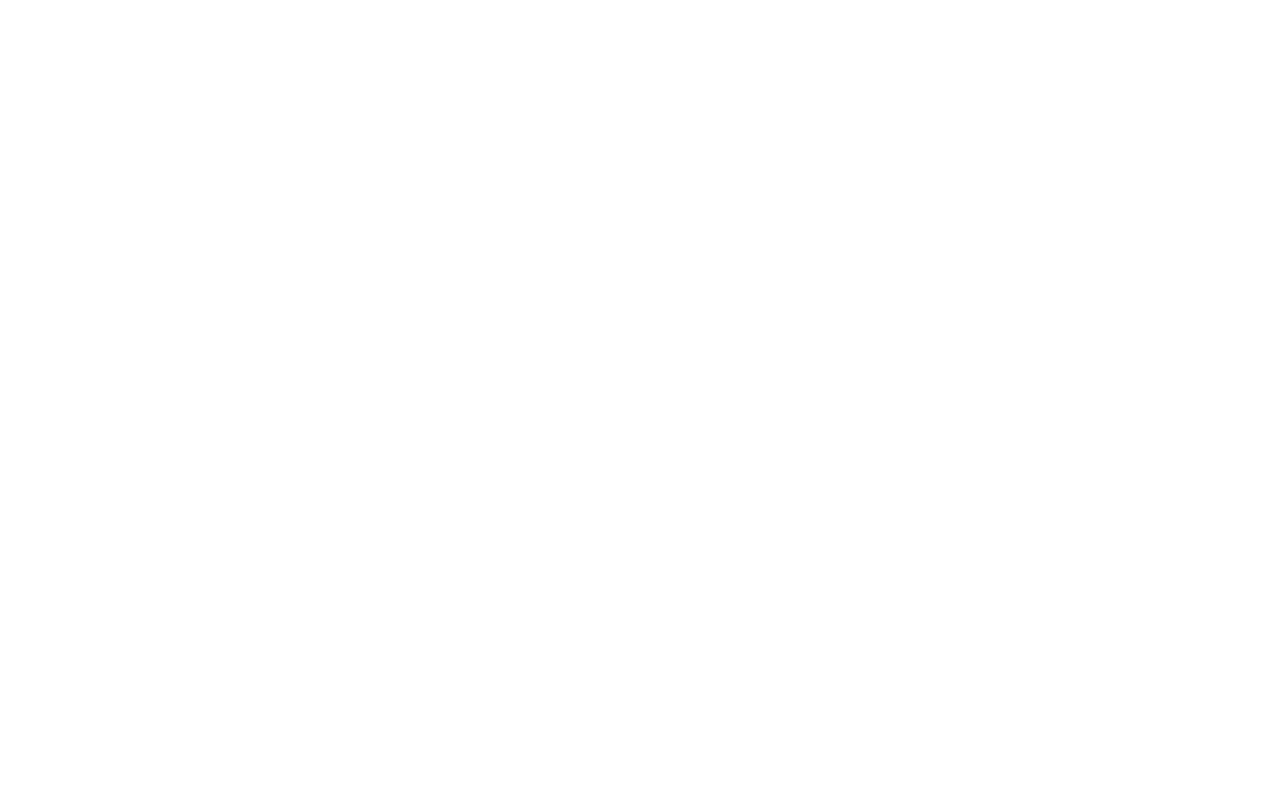
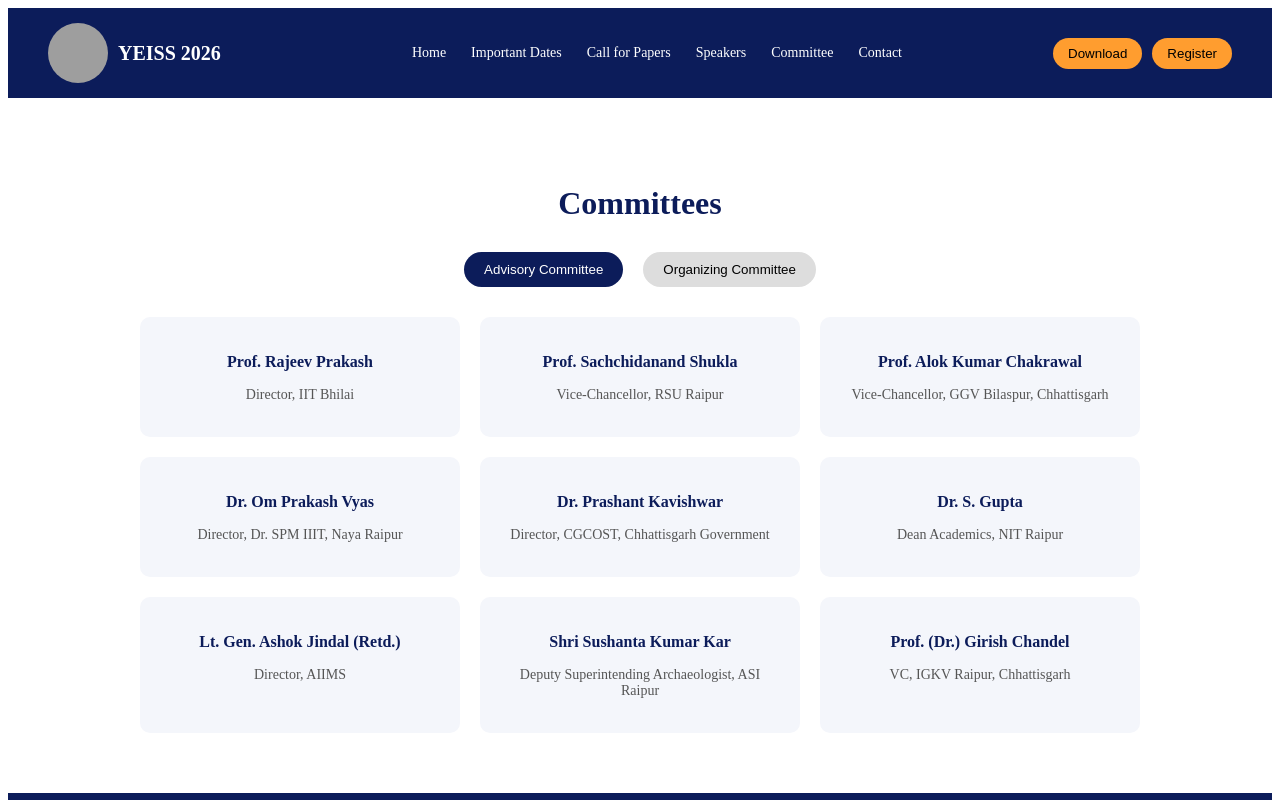
Before and after one commit to shhriiii/inae, a React (Vite) app: page /committee in a window 1280 px wide. Before the commit this address had no page. Shown: the top 800 px of the page. Built offline with nearby package versions, Linux system fonts and the light colour scheme; grey boxes are pictures that could not be loaded.

Commit message:
updtd comitee

```diff
--- a/src/App.jsx
+++ b/src/App.jsx
@@ -13,6 +13,7 @@
 import ArticlePage from "./pages/ArticlePage";
 import AbstractPage from "./pages/AbstractPage";
 import FullPaperPage from "./pages/FullPaperPage";
+import CommitteePage from "./pages/CommitteePage";
 
 function App() {
   return (
@@ -22,6 +23,7 @@
       <Route path="/sponsors" element={<SponsorsPage />} />
       <Route path="/speakers" element={<SpeakersPage />} />
       <Route path="/contact" element={<ContactPage />} />
+      <Route path="/committee" element={<CommitteePage />} />
       <Route path="/dates" element={<DatesPage />} />
 
       {/* SUBMISSION FLOW */}
--- /dev/null
+++ b/src/components/Committee.css
@@ -0,0 +1,57 @@
+.committee {
+  padding: 60px 20px;
+  text-align: center;
+}
+
+.committee h2 {
+  font-size: 32px;
+  color: #0c1c5a;
+  margin-bottom: 30px;
+}
+
+/* 🔥 TABS */
+.tabs {
+  display: flex;
+  justify-content: center;
+  gap: 20px;
+  margin-bottom: 30px;
+}
+
+.tabs button {
+  padding: 10px 20px;
+  border: none;
+  background: #ddd;
+  cursor: pointer;
+  border-radius: 20px;
+  font-weight: 500;
+}
+
+.tabs .active {
+  background: #0c1c5a;
+  color: white;
+}
+
+/* CARDS */
+.committee-container {
+  display: grid;
+  grid-template-columns: repeat(auto-fit, minmax(250px, 1fr));
+  max-width: 1000px;
+  margin: auto;
+  gap: 20px;
+}
+
+.committee-card {
+  background: #f4f6fb;
+  padding: 20px;
+  border-radius: 10px;
+}
+
+.committee-card h3 {
+  font-size: 16px;
+  color: #0c1c5a;
+}
+
+.committee-card p {
+  font-size: 14px;
+  color: #555;
+}
--- /dev/null
+++ b/src/components/Committee.jsx
@@ -0,0 +1,78 @@
+import { useState } from "react";
+import "./Committee.css";
+
+const Committee = () => {
+  const [activeTab, setActiveTab] = useState("advisory");
+
+const advisory = [
+  { name: "Prof. Rajeev Prakash", role: "Director, IIT Bhilai" },
+  { name: "Prof. Sachchidanand Shukla", role: "Vice-Chancellor, RSU Raipur" },
+  { name: "Prof. Alok Kumar Chakrawal", role: "Vice-Chancellor, GGV Bilaspur, Chhattisgarh" },
+  { name: "Dr. Om Prakash Vyas", role: "Director, Dr. SPM IIIT, Naya Raipur" },
+  { name: "Dr. Prashant Kavishwar", role: "Director, CGCOST, Chhattisgarh Government" },
+  { name: "Dr. S. Gupta", role: "Dean Academics, NIT Raipur" },
+  { name: "Lt. Gen. Ashok Jindal (Retd.)", role: "Director, AIIMS" },
+  { name: "Shri Sushanta Kumar Kar", role: "Deputy Superintending Archaeologist, ASI Raipur" },
+  { name: "Prof. (Dr.) Girish Chandel", role: "VC, IGKV Raipur, Chhattisgarh" },
+];
+
+const organizing = [
+  { name: "Dr. N. V. Ramana Rao", role: "Chief Patron - Director, NIT Raipur" },
+  { name: "Prof. Shivaji Chakraborty", role: "Chief Patron - Vice President, INAE" },
+
+  { name: "Prof. G.P.S.C Mishra", role: "Patron - Dean R & C, NIT Raipur" },
+  { name: "Prof. Shubhrata Gupta", role: "Patron - Dean Academics, NIT Raipur" },
+
+  { name: "Prof. N.D. Londhe", role: "Co-Patron - Registrar, NIT Raipur" },
+  { name: "Col Shobhit Rai", role: "Co-Patron - Deputy Executive Director, INAE" },
+
+  { name: "Prof. Samir Bajpai", role: "Chair - Head, CDC, NIT Raipur" },
+
+  { name: "Dr. Archana Sharma", role: "Co-Chair - ANRF PM Professor, NIT Raipur" },
+
+  { name: "Dr. Toshan Meenpal", role: "Chairperson - Associate Professor, ECE, NIT Raipur" },
+
+  { name: "Dr. Sanjeev Kumar", role: "Organizing Secretary - Assistant Professor, Mechanical Engg, NIT Raipur" },
+  { name: "Dr. Ashish Dash", role: "Organizing Secretary - Assistant Professor, Mining Engg, NIT Raipur" },
+  { name: "Dr. Jitendra Rout", role: "Organizing Secretary - Assistant Professor, CSE, NIT Raipur" },
+  { name: "Dr. Chandan Kumar", role: "Organizing Secretary - Assistant Professor, Civil Engg, NIT Raipur" },
+  { name: "Dr. Madhukrishna Priyadarsini", role: "Organizing Secretary - Assistant Professor, CSE, NIT Raipur" },
+];
+
+  return (
+    <section className="committee">
+
+      <h2>Committees</h2>
+
+      {/* 🔥 TAB BUTTONS */}
+      <div className="tabs">
+        <button
+          className={activeTab === "advisory" ? "active" : ""}
+          onClick={() => setActiveTab("advisory")}
+        >
+          Advisory Committee
+        </button>
+
+        <button
+          className={activeTab === "organizing" ? "active" : ""}
+          onClick={() => setActiveTab("organizing")}
+        >
+          Organizing Committee
+        </button>
+      </div>
+
+      {/* 🔥 CONTENT */}
+      <div className="committee-container">
+        {(activeTab === "advisory" ? advisory : organizing).map((m, i) => (
+          <div className="committee-card" key={i}>
+            <h3>{m.name}</h3>
+            <p>{m.role}</p>
+          </div>
+        ))}
+      </div>
+
+    </section>
+  );
+};
+
+export default Committee;
--- a/src/components/Footer.jsx
+++ b/src/components/Footer.jsx
@@ -18,6 +18,7 @@
   <p><Link to="/speakers">Speakers</Link></p>
   <p><Link to="/submission">Submission</Link></p>
   <p><Link to="/contact">Contact</Link></p>
+  <p><Link to="/committee">Committee</Link></p>
 </div>
 
         <div>
--- a/src/components/Navbar.jsx
+++ b/src/components/Navbar.jsx
@@ -18,6 +18,7 @@
   <li><Link to="/dates">Important Dates</Link></li>
   <li><Link to="/submission">Call for Papers</Link></li>
   <li><Link to="/speakers">Speakers</Link></li>
+  <li><Link to="/committee">Committee</Link></li>
   <li><Link to="/contact">Contact</Link></li>
 </ul>
 
--- /dev/null
+++ b/src/pages/CommitteePage.jsx
@@ -0,0 +1,15 @@
+import Navbar from "../components/Navbar";
+import Committee from "../components/Committee";
+import Footer from "../components/Footer";
+
+const CommitteePage = () => {
+  return (
+    <>
+      <Navbar />
+      <Committee />
+      <Footer />
+    </>
+  );
+};
+
+export default CommitteePage;
--- a/src/pages/Home.jsx
+++ b/src/pages/Home.jsx
@@ -9,6 +9,7 @@
 import Contact from "../components/Contact";
 import Footer from "../components/Footer";
 import Advisory from "../components/Advisory";
+import Committee from "../components/Committee";
 const Home = () => {
   return (
 <>
@@ -19,7 +20,7 @@
   <ImportantDates />
     <Institute />
     <Speakers />
-      <Advisory />
+  <Committee />
     <Submission />
     <Contact />
     <Footer />
```
